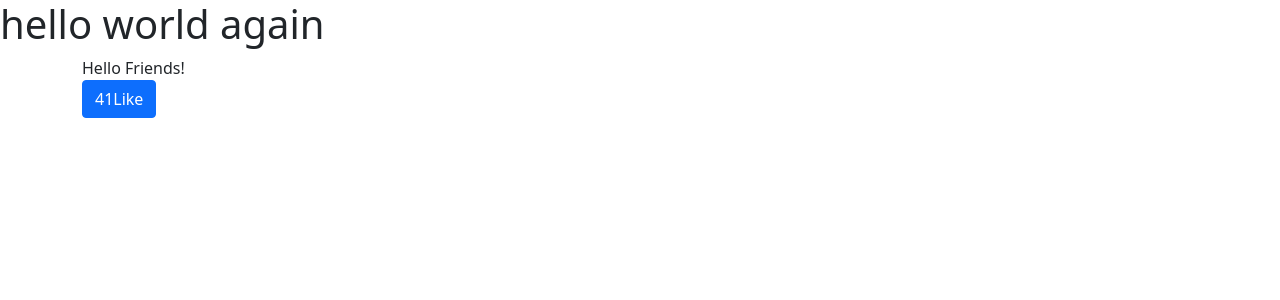
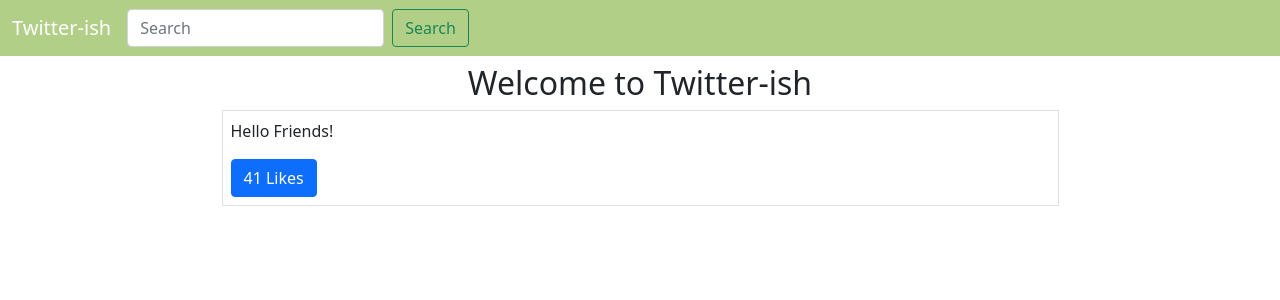
Before and after one commit to SnowLLL/twitter-ish, a Django app: page / in a window 1280 px wide. Shown: the top 300 px of the page. Run offline with Django 3.2, Linux system fonts and the light colour scheme; data comes from the database, SQL or seed files in the repository.

Commit message:
style tweet

```diff
--- a/tweetme/templates/base.html
+++ b/tweetme/templates/base.html
@@ -17,8 +17,11 @@
 </head>
 
 <body>
-    {% block content %}
-    {% endblock content %}
+    {% include 'components/navbar.html' %}
+    <div class="container">
+        {% block content %}
+        {% endblock content %}
+    </div>
 
     <script src="https://cdn.jsdelivr.net/npm/bootstrap@5.0.0-beta3/dist/js/bootstrap.bundle.min.js"
         integrity="sha384-JEW9xMcG8R+pH31jmWH6WWP0WintQrMb4s7ZOdauHnUtxwoG2vI5DkLtS3qm9Ekf"
--- /dev/null
+++ b/tweetme/templates/components/navbar.html
@@ -0,0 +1,40 @@
+<nav class="navbar navbar-expand-lg navbar-dark" style="background-color:#b2cf87;">
+    <div class="container-fluid">
+        <a class="navbar-brand" href="/">Twitter-ish</a>
+        <button class="navbar-toggler" type="button" data-bs-toggle="collapse" data-bs-target="#navbarSupportedContent"
+            aria-controls="navbarSupportedContent" aria-expanded="false" aria-label="Toggle navigation">
+            <span class="navbar-toggler-icon"></span>
+        </button>
+        <div class="collapse navbar-collapse d-none" id="navbarSupportedContent">
+            <ul class="navbar-nav me-auto mb-2 mb-lg-0 d-none">
+                <li class="nav-item">
+                    <a class="nav-link active" aria-current="page" href="#">Home</a>
+                </li>
+                <li class="nav-item">
+                    <a class="nav-link" href="#">Link</a>
+                </li>
+                <li class="nav-item dropdown">
+                    <a class="nav-link dropdown-toggle" href="#" id="navbarDropdown" role="button"
+                        data-bs-toggle="dropdown" aria-expanded="false">
+                        Dropdown
+                    </a>
+                    <ul class="dropdown-menu" aria-labelledby="navbarDropdown">
+                        <li><a class="dropdown-item" href="#">Action</a></li>
+                        <li><a class="dropdown-item" href="#">Another action</a></li>
+                        <li>
+                            <hr class="dropdown-divider">
+                        </li>
+                        <li><a class="dropdown-item" href="#">Something else here</a></li>
+                    </ul>
+                </li>
+                <li class="nav-item">
+                    <a class="nav-link disabled" href="#" tabindex="-1" aria-disabled="true">Disabled</a>
+                </li>
+            </ul>
+            <form class="d-flex">
+                <input class="form-control me-2" type="search" placeholder="Search" aria-label="Search">
+                <button class="btn btn-outline-success" type="submit">Search</button>
+            </form>
+        </div>
+    </div>
+</nav>
--- a/tweetme/templates/pages/home.html
+++ b/tweetme/templates/pages/home.html
@@ -5,8 +5,8 @@ Twitter-ish App
 {% endblock title %}
 
 {% block content %}
-<h1>hello world again </h1>
-<div id="tweets" class="container">Loading</div>
+<h2 class="text-center my-2">Welcome to Twitter-ish </h2>
+<div id="tweets">Loading</div>
 
 <script>
 
@@ -15,8 +15,8 @@ Twitter-ish App
     }
 
     function formatTweet(tweet) {
-        return "<div id='tweet-" + tweet.id + "'>" + tweet.content +
-            "<br><button class='btn btn-primary' onClick = handleClikeLike(" + tweet.id + "," + tweet.likes + ")>" + tweet.likes + "Like</button></div>"
+        return "<div class='border mx-auto p-2 col-12 col-md-9'id='tweet-" + tweet.id + "'><p>" + tweet.content +
+            "</p><button class='btn btn-primary btn-group' onClick = handleClikeLike(" + tweet.id + "," + tweet.likes + ")>" + tweet.likes + " Likes</button></div>"
     }
 
     const tweetsId = document.getElementById("tweets")
```
Also changed, not shown: tweetme/templates/components/footer.html (added).
